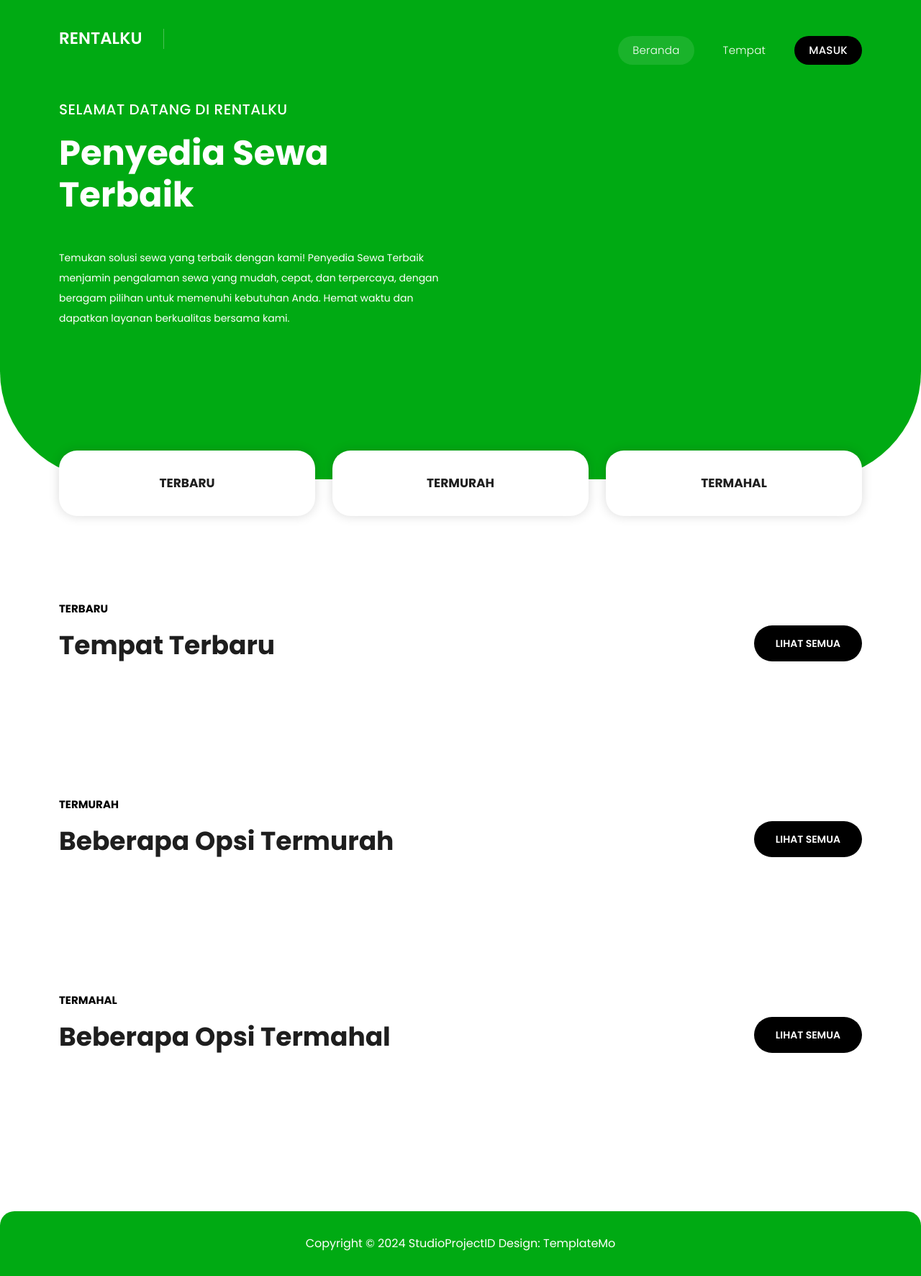
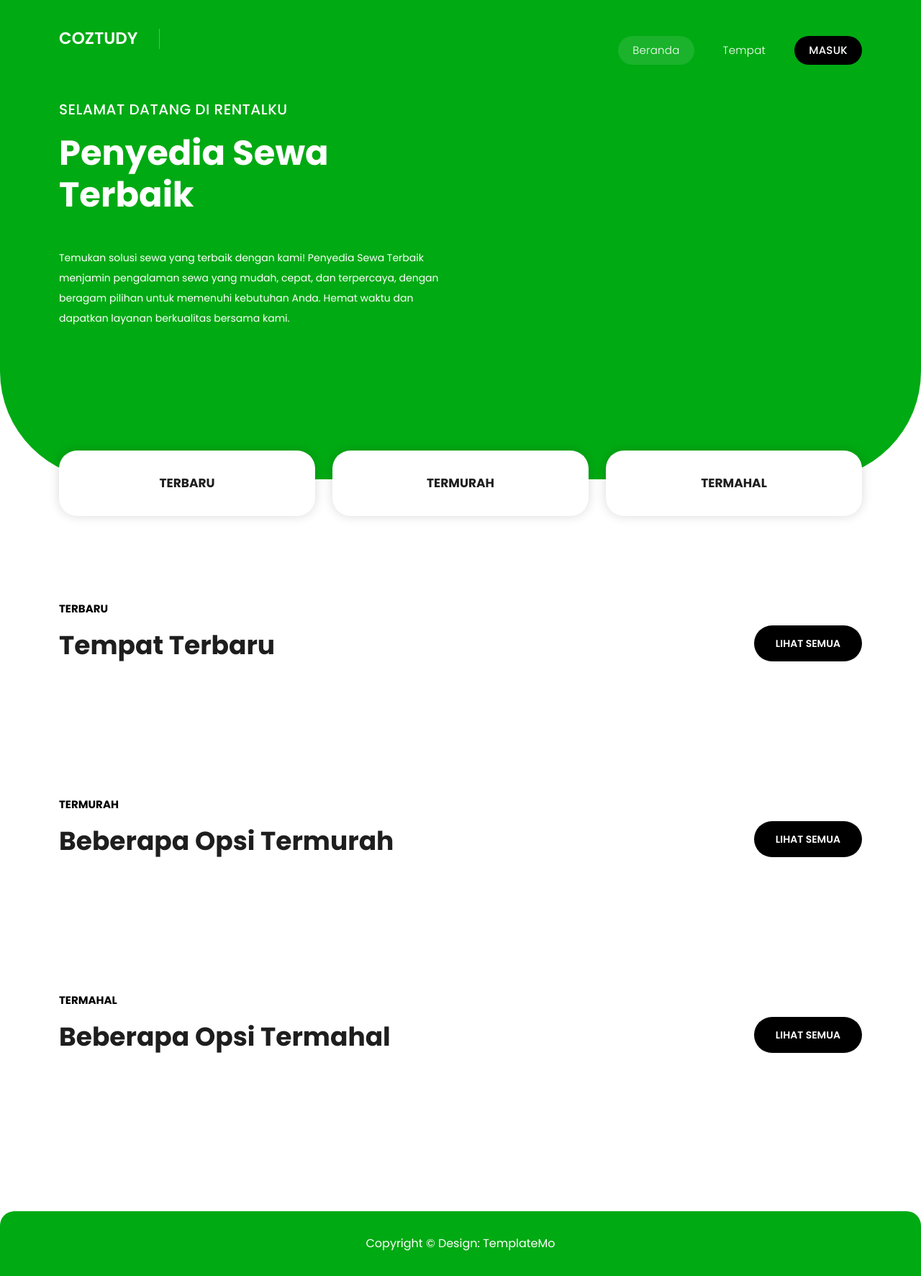
Before and after one commit to purnamadyh11/COZTUDY, a Laravel app: page / in a window 1280 px wide. Shown: the whole page at 72% size. Run offline with Laravel 8, Linux system fonts and the light colour scheme; data that the repository does not hold is empty; some libraries are stand-ins or nearby versions.

Commit message:
Update frontend.blade.php

```diff
--- a/resources/views/layouts/frontend.blade.php
+++ b/resources/views/layouts/frontend.blade.php
@@ -56,7 +56,7 @@ https://templatemo.com/tm-589-lugx-gaming
                     <!-- ***** Logo Start ***** -->
                     <a href="/" class="logo">
                         {{-- <img src="{{ asset('frontend') }}/assets/images/logo.png" alt="" style="width: 158px;"> --}}
-                        <h1 style="font-size: 23px">RentalKu</h1>
+                        <h1 style="font-size: 23px">Coztudy</h1>
                     </a>
                     <!-- ***** Logo End ***** -->
                     <!-- ***** Menu Start ***** -->
@@ -86,7 +86,7 @@ https://templatemo.com/tm-589-lugx-gaming
   <footer>
     <div class="container">
       <div class="col-lg-12">
-        <p>Copyright © {{ date('Y') }} StudioProjectID <a rel="nofollow" href="https://templatemo.com" target="_blank">Design: TemplateMo</a></p>
+        <p>Copyright © <a rel="nofollow" href="https://templatemo.com" target="_blank">Design: TemplateMo</a></p>
       </div>
     </div>
   </footer>
```
